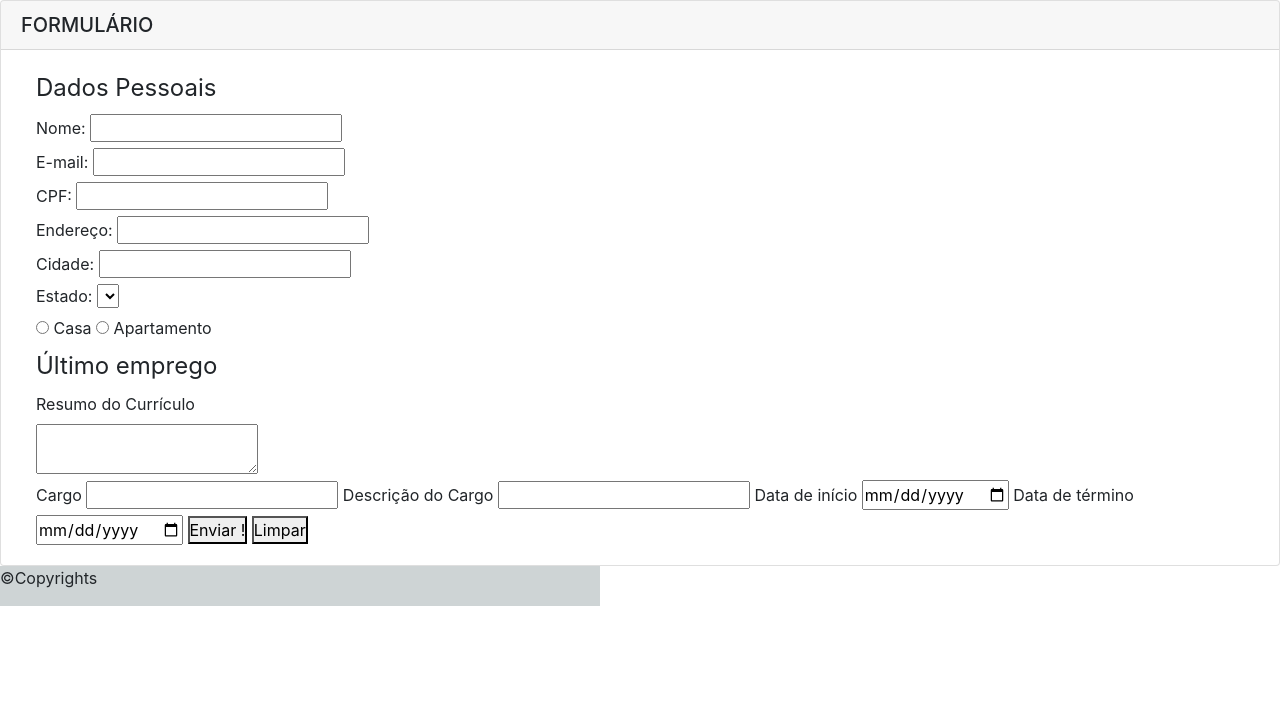
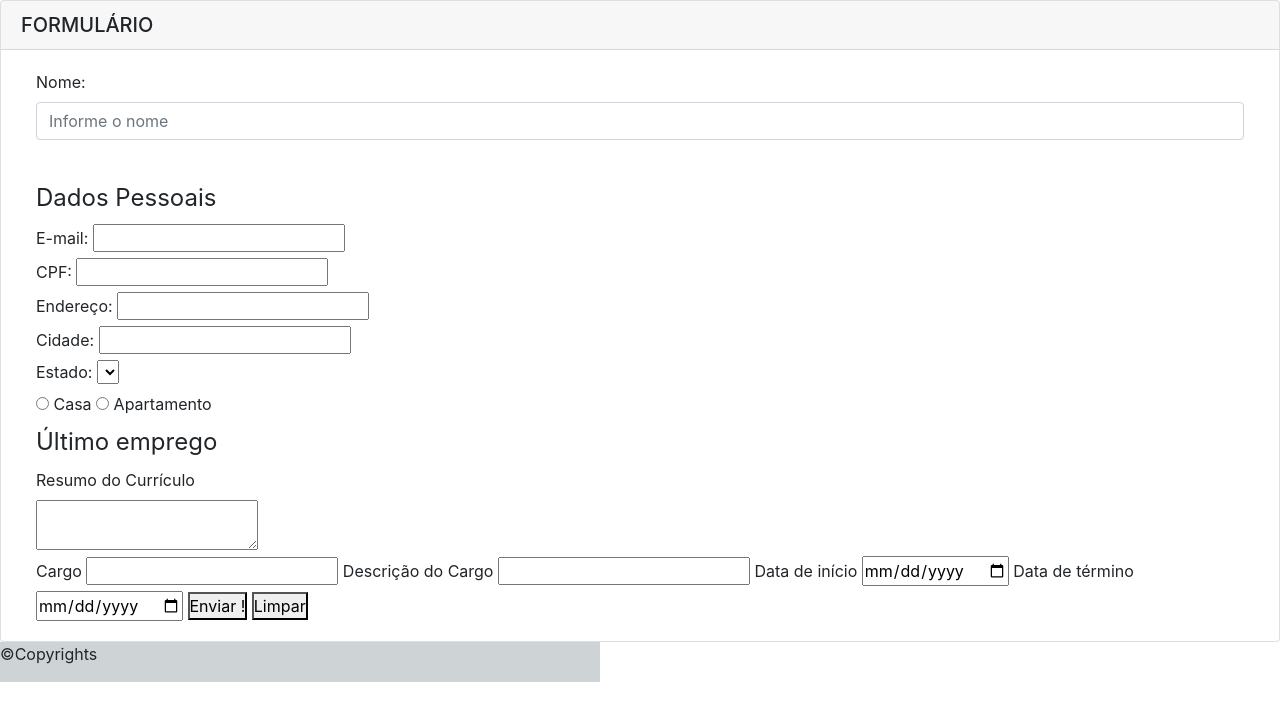
Before and after one commit to RenatoCostaDev/Trybe, a plain HTML site: page exercises/6_2/index.html in a window 1280 px wide. Drawn offline with Linux system fonts and the light colour scheme; files that its build step writes are made by us from their sources.

Commit message:
05- refatorando label/input do nome

```diff
--- a/exercises/6_2/index.html
+++ b/exercises/6_2/index.html
@@ -22,11 +22,17 @@
   </div>
   <div class="card-body">
     <form class="container-fluid" action="" method="GET">
-
+      <div class="form-row">
+        <div class="col-12">
+          <div class="form-group">
+            <label for="nome">Nome: </label>
+            <input type="text" class="form-control" id="nome" placeholder="Informe o nome" maxlength="40" required /><br />
+          </div>
+        </div>
+      </div>
         <legend>Dados Pessoais</legend>
 
-        <label for="nome">Nome: </label>
-        <input id="nome" type="text" maxlength="40" required /><br />
+
 
         <label for="email">E-mail: </label>
         <input id="email" type="text" maxlength="50" required /><br />
```
